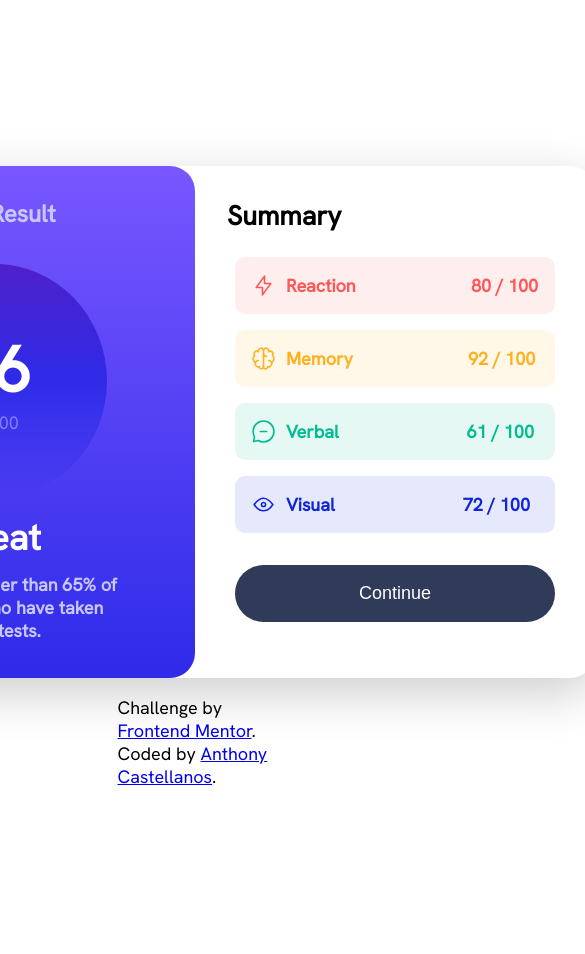
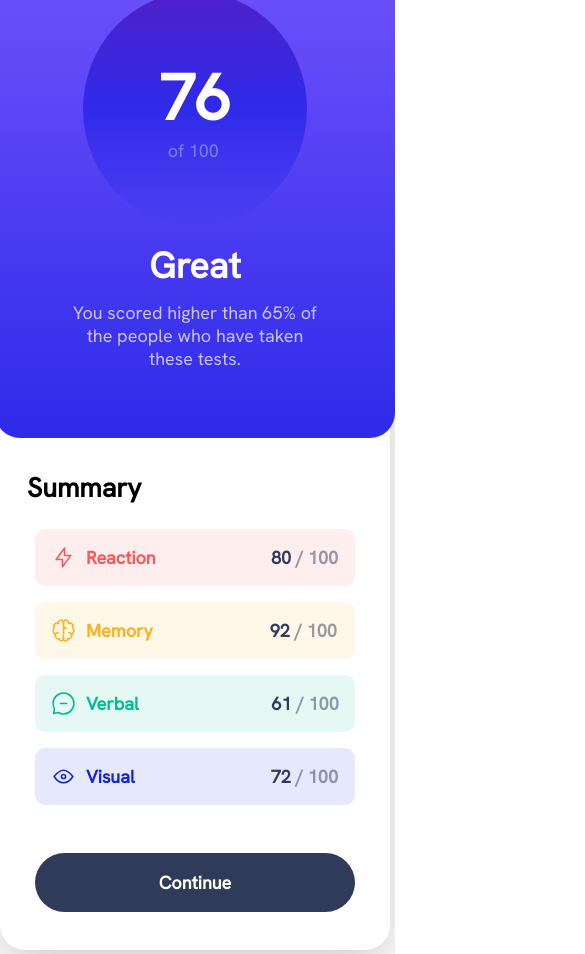
Before and after one commit to AnthonyCastellanos05/results-summary-component, a plain HTML site: page results-summary-component-main/index.html in a window 390 px wide. Shown: the top 954 px of the page, 585 px wide, since content can reach past the window. Before the commit the page ends 844 px from the top, so only its background shows below. Drawn offline with Linux system fonts and the light colour scheme.

Commit message:
Add files via upload

```diff
--- a/results-summary-component-main/index.html
+++ b/results-summary-component-main/index.html
@@ -3,10 +3,12 @@
 <head>
   <meta charset="UTF-8">
   <meta name="viewport" content="width=device-width, initial-scale=1.0"> <!-- displays site properly based on user's device -->
-<!-- Linked CSS -->
+  <!-- Linked CSS -->
 <link rel="stylesheet" href="styles.css">
-<!-- Tab Icon -->
+  <!-- Tab Icon -->
   <link rel="icon" type="image/png" sizes="32x32" href="./assets/images/favicon-32x32.png">
+  <!-- Mobile Support -->
+  <meta name="viewport" content="width=device-width, initial-scale=1.0">
   <title>Frontend Mentor | Results summary component</title>
 </head>
 <body>
@@ -28,13 +30,13 @@
       <h2 class="summary">Summary</h2>
       <!-- Reaction -->
       <div class="summary-score">
-        <p class="reaction"> <svg class="lightning-icon" xmlns="http://www.w3.org/2000/svg" width="25" height="25" fill="none" viewBox="0 0 20 20"><path stroke="#F55" stroke-linecap="round" stroke-linejoin="round" stroke-width="1.25" d="M10.833 8.333V2.5l-6.666 9.167h5V17.5l6.666-9.167h-5Z"/></svg> Reaction <span class="reaction-score">80 / 100</span></p>
+        <p class="reaction"> <svg class="lightning-icon" xmlns="http://www.w3.org/2000/svg" width="25" height="25" fill="none" viewBox="0 0 20 20"><path stroke="#F55" stroke-linecap="round" stroke-linejoin="round" stroke-width="1.25" d="M10.833 8.333V2.5l-6.666 9.167h5V17.5l6.666-9.167h-5Z"/></svg> Reaction <span class="reaction-score"> <span class="reaction-score-num">80 </span>/ 100</span></p>
         <!-- Memory -->
-        <p class="memory"> <svg class="brain-icon" xmlns="http://www.w3.org/2000/svg" width="25" height="25" fill="none" viewBox="0 0 20 20"><path stroke="#FFB21E" stroke-linecap="round" stroke-linejoin="round" stroke-width="1.25" d="M5.833 11.667a2.5 2.5 0 1 0 .834 4.858"/><path stroke="#FFB21E" stroke-linecap="round" stroke-linejoin="round" stroke-width="1.25" d="M3.553 13.004a3.333 3.333 0 0 1-.728-5.53m.025-.067a2.083 2.083 0 0 1 2.983-2.824m.199.054A2.083 2.083 0 1 1 10 3.75v12.917a1.667 1.667 0 0 1-3.333 0M10 5.833a2.5 2.5 0 0 0 2.5 2.5m1.667 3.334a2.5 2.5 0 1 1-.834 4.858"/><path stroke="#FFB21E" stroke-linecap="round" stroke-linejoin="round" stroke-width="1.25" d="M16.447 13.004a3.334 3.334 0 0 0 .728-5.53m-.025-.067a2.083 2.083 0 0 0-2.983-2.824M10 3.75a2.085 2.085 0 0 1 2.538-2.033 2.084 2.084 0 0 1 1.43 2.92m-.635 12.03a1.667 1.667 0 0 1-3.333 0"/></svg> Memory <span class="memory-score">92 / 100</span></p>
+        <p class="memory"> <svg class="brain-icon" xmlns="http://www.w3.org/2000/svg" width="25" height="25" fill="none" viewBox="0 0 20 20"><path stroke="#FFB21E" stroke-linecap="round" stroke-linejoin="round" stroke-width="1.25" d="M5.833 11.667a2.5 2.5 0 1 0 .834 4.858"/><path stroke="#FFB21E" stroke-linecap="round" stroke-linejoin="round" stroke-width="1.25" d="M3.553 13.004a3.333 3.333 0 0 1-.728-5.53m.025-.067a2.083 2.083 0 0 1 2.983-2.824m.199.054A2.083 2.083 0 1 1 10 3.75v12.917a1.667 1.667 0 0 1-3.333 0M10 5.833a2.5 2.5 0 0 0 2.5 2.5m1.667 3.334a2.5 2.5 0 1 1-.834 4.858"/><path stroke="#FFB21E" stroke-linecap="round" stroke-linejoin="round" stroke-width="1.25" d="M16.447 13.004a3.334 3.334 0 0 0 .728-5.53m-.025-.067a2.083 2.083 0 0 0-2.983-2.824M10 3.75a2.085 2.085 0 0 1 2.538-2.033 2.084 2.084 0 0 1 1.43 2.92m-.635 12.03a1.667 1.667 0 0 1-3.333 0"/></svg> Memory <span class="memory-score"> <span class="memory-score-num">92 </span>/ 100</span></p>
         <!-- Verbal -->
-        <p class="verbal"> <svg class="chat-icon" xmlns="http://www.w3.org/2000/svg" width="25" height="25" fill="none" viewBox="0 0 20 20"><path stroke="#00BB8F" stroke-linecap="round" stroke-linejoin="round" stroke-width="1.25" d="M7.5 10h5M10 18.333A8.333 8.333 0 1 0 1.667 10c0 1.518.406 2.942 1.115 4.167l-.699 3.75 3.75-.699A8.295 8.295 0 0 0 10 18.333Z"/></svg> Verbal <span class="verbal-score">61 / 100</span></p>
+        <p class="verbal"> <svg class="chat-icon" xmlns="http://www.w3.org/2000/svg" width="25" height="25" fill="none" viewBox="0 0 20 20"><path stroke="#00BB8F" stroke-linecap="round" stroke-linejoin="round" stroke-width="1.25" d="M7.5 10h5M10 18.333A8.333 8.333 0 1 0 1.667 10c0 1.518.406 2.942 1.115 4.167l-.699 3.75 3.75-.699A8.295 8.295 0 0 0 10 18.333Z"/></svg> Verbal <span class="verbal-score"> <span class="verbal-score-num">61 </span>/ 100</span></p>
         <!-- Visual -->
-        <p class="visual"> <svg class="eye-icon" xmlns="http://www.w3.org/2000/svg" width="25" height="25" fill="none" viewBox="0 0 20 20"><path stroke="#1125D6" stroke-linecap="round" stroke-linejoin="round" stroke-width="1.25" d="M10 11.667a1.667 1.667 0 1 0 0-3.334 1.667 1.667 0 0 0 0 3.334Z"/><path stroke="#1125D6" stroke-linecap="round" stroke-linejoin="round" stroke-width="1.25" d="M17.5 10c-1.574 2.492-4.402 5-7.5 5s-5.926-2.508-7.5-5C4.416 7.632 6.66 5 10 5s5.584 2.632 7.5 5Z"/></svg> Visual <span class="visual-score">72 / 100</span></p>
+        <p class="visual"> <svg class="eye-icon" xmlns="http://www.w3.org/2000/svg" width="25" height="25" fill="none" viewBox="0 0 20 20"><path stroke="#1125D6" stroke-linecap="round" stroke-linejoin="round" stroke-width="1.25" d="M10 11.667a1.667 1.667 0 1 0 0-3.334 1.667 1.667 0 0 0 0 3.334Z"/><path stroke="#1125D6" stroke-linecap="round" stroke-linejoin="round" stroke-width="1.25" d="M17.5 10c-1.574 2.492-4.402 5-7.5 5s-5.926-2.508-7.5-5C4.416 7.632 6.66 5 10 5s5.584 2.632 7.5 5Z"/></svg> Visual <span class="visual-score"> <span class="visual-score-num">72 </span>/ 100</span></p>
       </div>
         <!-- Button -->
         <button>Continue</button>
@@ -45,7 +47,7 @@
       <footer>
         <div class="attribution">
           Challenge by <a href="https://www.frontendmentor.io?ref=challenge" target="_blank">Frontend Mentor</a>.
-          Coded by <a href="#">Anthony Castellanos</a>.
+          Coded by <a href="https://www.frontendmentor.io/profile/AnthonyCastellanos05">Anthony Castellanos</a>.
         </div>
   </div>
  </footer>
--- a/results-summary-component-main/styles.css
+++ b/results-summary-component-main/styles.css
@@ -28,7 +28,7 @@ body {
 
 .your-result-box {
   background: linear-gradient(hsl(252, 100%, 67%), hsl(241, 81%, 54%));
-  height: 32rem;
+  height: 34rem;
   width: 25rem;
   border-radius: 25px;
 }
@@ -39,6 +39,7 @@ body {
   align-items: center;
   margin-top: 2rem;
   font-size: 1.5rem;
+  font-weight: 800;
   color: hsla(241, 100%, 89%, 100%);
 }
 
@@ -81,6 +82,7 @@ body {
   display: block;
   margin-top: 12px;
   text-align: center;
+  font-weight: 500;
 }
 
 .summary-box {
@@ -110,7 +112,7 @@ body {
   border-radius: 10px;
   width: 20rem;
   padding: 1rem;
-  font-weight: bolder;
+  font-weight: bold;
   display: flex;
   align-items: center;
 }
@@ -121,6 +123,11 @@ body {
 
 .reaction-score {
   margin-left: 7.2rem;
+  color: hsla(224, 30%, 27%, 50%);
+}
+
+.reaction-score-num {
+  color: hsl(224, 30%, 27%);
 }
 
 .summary-score p:nth-child(2){
@@ -140,7 +147,12 @@ body {
 }
 
 .memory-score {
-  margin-left: 7.2rem;
+  margin-left: 7.3rem;
+  color: hsla(224, 30%, 27%, 50%);
+}
+
+.memory-score-num {
+  color: hsla(224, 30%, 27%);
 }
 
 .summary-score p:nth-child(3){
@@ -160,7 +172,12 @@ body {
 }
 
 .verbal-score {
-  margin-left: 8rem;
+  margin-left: 8.3rem;
+  color: hsla(224, 30%, 27%, 50%);
+}
+
+.verbal-score-num {
+  color: hsl(224, 30%, 27%);
 }
 
 .summary-score p:nth-child(4){
@@ -180,22 +197,34 @@ body {
 }
 
 .visual-score {
-  margin-left: 8rem;
+  margin-left: 8.5rem;
+  color: hsl(224, 30%, 27%, 50%);
+}
+
+.visual-score-num {
+  color: hsl(224, 30%, 27%)
 }
 
 
-button {
+button{
+  font-family: 'Hanken Grotesk', sans-serif;
   display: block;
   margin-inline: auto;
+  padding: 18px;
+  margin-top: 3rem;
+  width: 20rem;
+  border-radius: 1000px;
+  border: none;
+  font-weight: 700;
+  font-size: 18px;
+  cursor: pointer;
+  color: hsl(0, 0%, 100%);
   background-color: hsl(224, 30%, 27%);
-  padding: 18px;
-  border-radius: 1000px;
-  color: hsl(0, 0%, 100%);
-  width: 20rem;
-  margin-top: 2rem;
-  border: none;
-  font-weight: 500;
-  font-size: 18px;
+}
+
+
+button:hover{
+  background: linear-gradient(hsl(252, 100%, 67%), hsl(241, 81%, 54%));
 }
 
 footer {
@@ -208,3 +237,68 @@ footer {
   left: 50%;
   transform: translate(-50%, -50%);
 }
+
+/* Mobile Support */
+
+@media only screen and (max-width: 375px) {
+
+  .results-summary-component {
+    display: flex;
+    flex-direction: column;
+    width: 100%;
+  }
+
+  footer {
+    display: flex;
+    justify-content: center;
+    align-items: center;
+    position: absolute;
+    margin: 10px;
+    bottom: -50%;
+    left: 50%;
+    transform: translate(-50%, -50%);
+  }
+
+}
+
+@media only screen and (max-width: 582px) {
+
+  .results-summary-component {
+    display: flex;
+    flex-direction: column;
+    width: 100%;
+  }
+
+  footer {
+    display: flex;
+    justify-content: center;
+    align-items: center;
+    position: absolute;
+    margin: 10px;
+    bottom: -50%;
+    left: 50%;
+    transform: translate(-50%, -50%);
+  }
+
+}
+
+@media(max-width: 414px) {
+
+  .results-summary-component {
+    display: flex;
+    flex-direction: column;
+    width: 100%;
+  }
+
+  footer {
+    display: flex;
+    justify-content: center;
+    align-items: center;
+    position: absolute;
+    margin: 15px;
+    bottom: -50%;
+    left: 50%;
+    transform: translate(-50%, -50%);
+  }
+
+}
```
Also changed, not shown: 1 other file.
